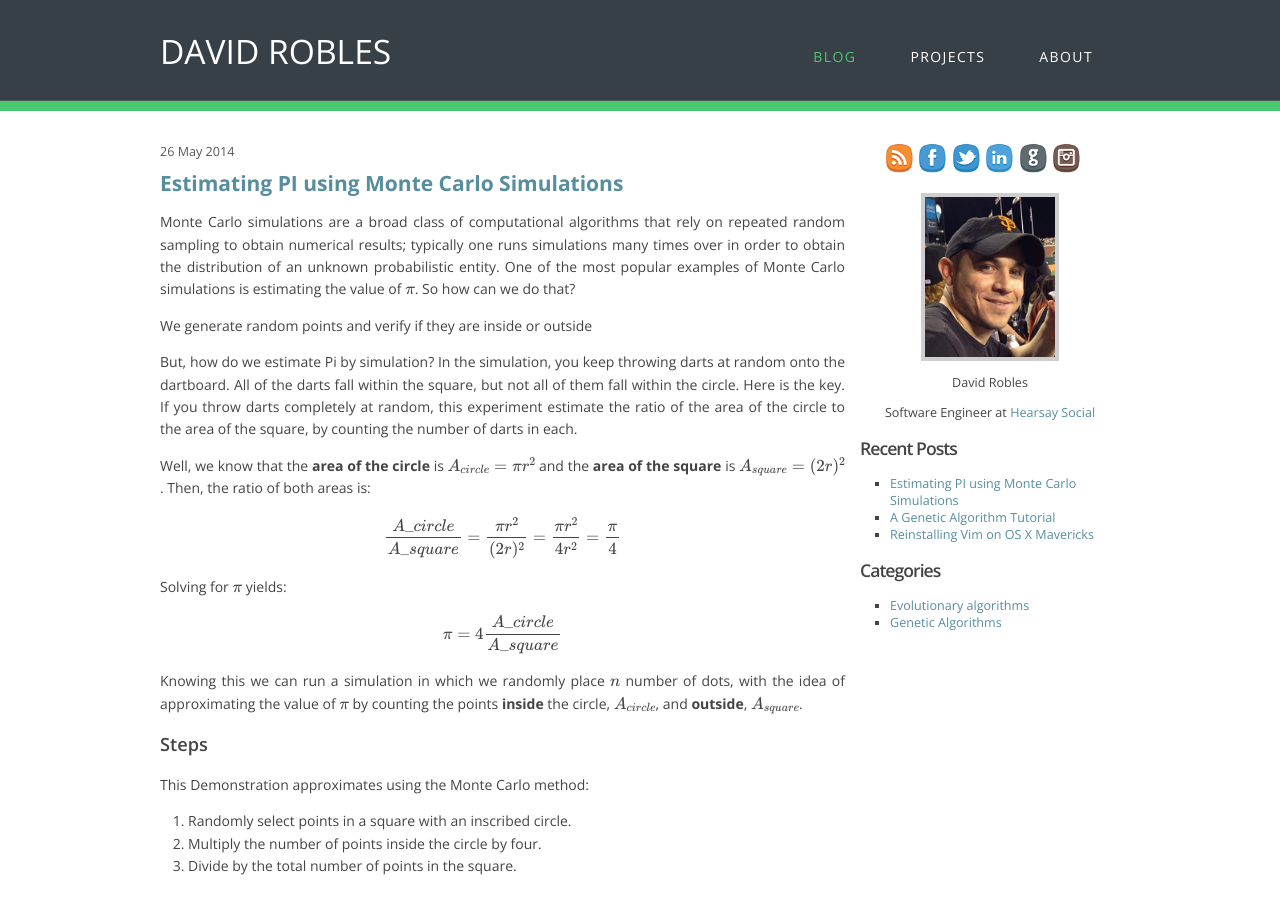
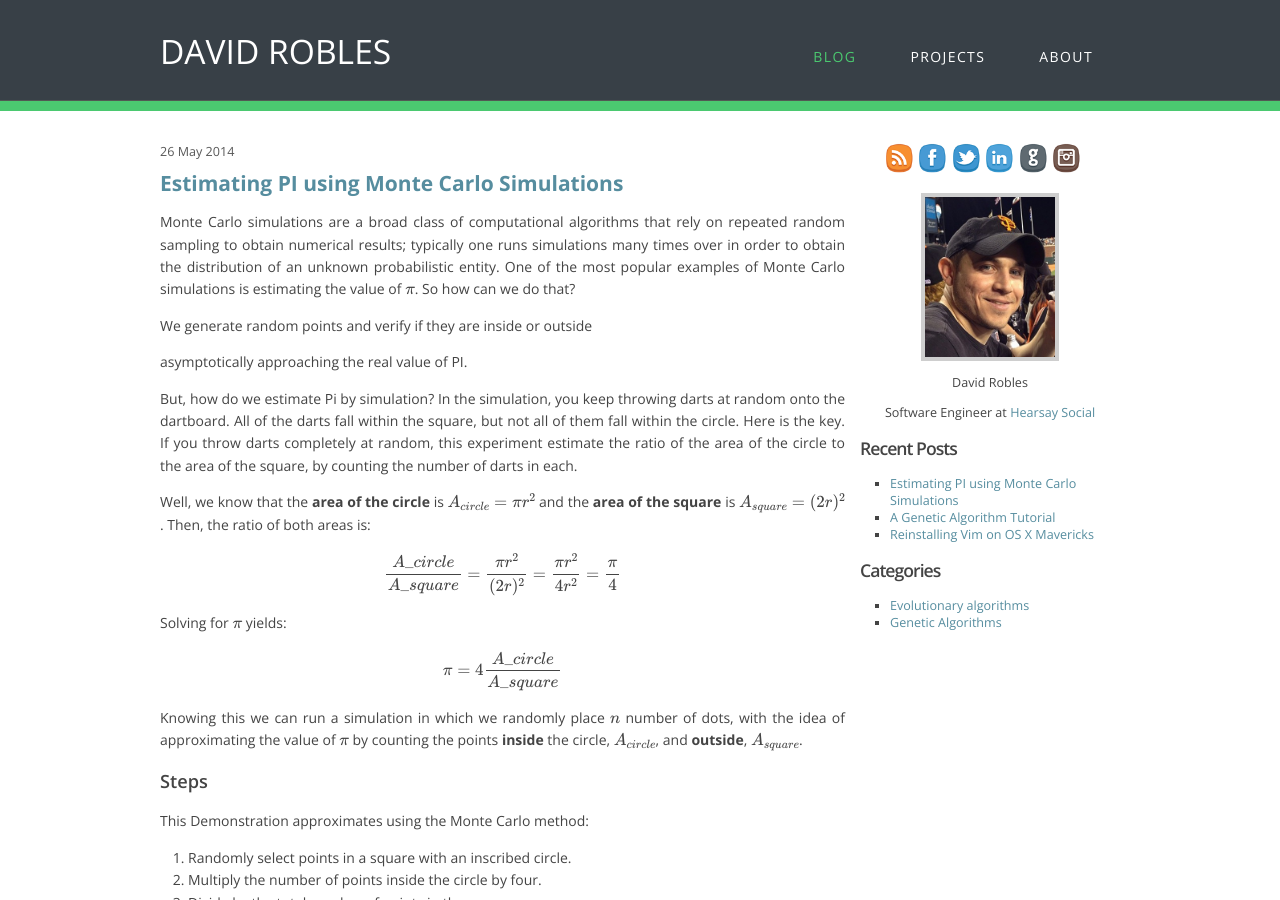
Before and after one commit to davidrobles/davidrobles.github.io, a Jekyll site: the page built from _posts/2014-06-05-estimating-pi-using-monte-carlo-simulations.md, in a window 1280 px wide and 900 px high. Built offline with Jekyll 4.4.1, drawn with Linux system fonts in a browser that asks for light colours; Markdown is read by kramdown in place of the engine named in the settings; formulas are drawn with MathJax 3; comment, search, counter and statistics services are not loaded; some of the changed lines change nothing that is shown.

Commit message:
more mc changes

```diff
--- a/_posts/2014-06-05-estimating-pi-using-monte-carlo-simulations.md
+++ b/_posts/2014-06-05-estimating-pi-using-monte-carlo-simulations.md
@@ -22,6 +22,8 @@
 simulations is estimating the value of \\( \pi \\). So how can we do that?
 
 We generate random points and verify if they are inside or outside
+
+asymptotically approaching the real value of PI.
 
 But, how do we estimate Pi by simulation? In the simulation, you keep throwing
 darts at random onto the dartboard. All of the darts fall within the square,
--- a/js/mc-pi.js
+++ b/js/mc-pi.js
@@ -75,6 +75,10 @@
         return fps;
     },
 
+    fire: function(event) {
+
+    },
+
     notifyObservers: function(point) {
         this.observers.forEach(function(observer) {
             observer.renderPoint(point);
@@ -84,7 +88,7 @@
     reset: function() {
         clearInterval(this.timerId);
         this.points = [];
-        fire("reset");
+        this.fire("reset");
     },
 
     run: function() {
```
